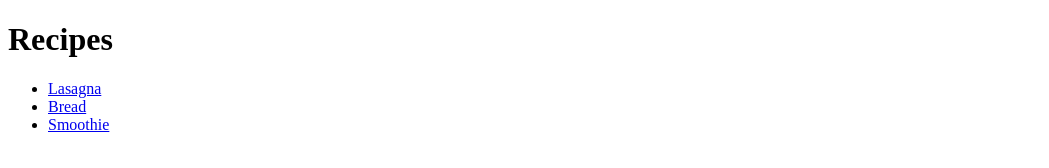
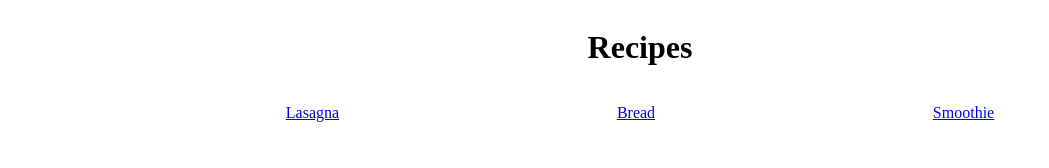
Before and after one commit to evanrust/recipes, a plain HTML site: page index.html in a window 1280 px wide. Shown: the whole page, without its empty margins (0-1049 px from the left). Drawn offline with Linux system fonts and the light colour scheme.

Commit message:
Added basic styles

```diff
--- a/index.html
+++ b/index.html
@@ -4,10 +4,11 @@
     <meta charset="UTF-8">
     <meta name="viewport" content="width=device-width, initial-scale=1.0">
     <title>Document</title>
+    <link rel="stylesheet" type="text/css" href="styles.css">
 </head>
 <body>
     <h1>Recipes</h1>
-    <ul>
+    <ul class="recipes">
         <li><a href="my_recipes/lasagna.html">Lasagna</a></li>
         <li><a href="my_recipes/bread.html">Bread</a></li>
         <li><a href="my_recipes/smoothie.html">Smoothie</a></li>
--- /dev/null
+++ b/styles.css
@@ -0,0 +1,13 @@
+body {
+    display: flex;
+    flex-direction: column;
+    align-items: center;
+}
+
+.recipes {
+    display:flex;
+    justify-content: space-evenly;
+    width: 100%;
+    list-style-type: none;
+    padding: 0;
+}
```
